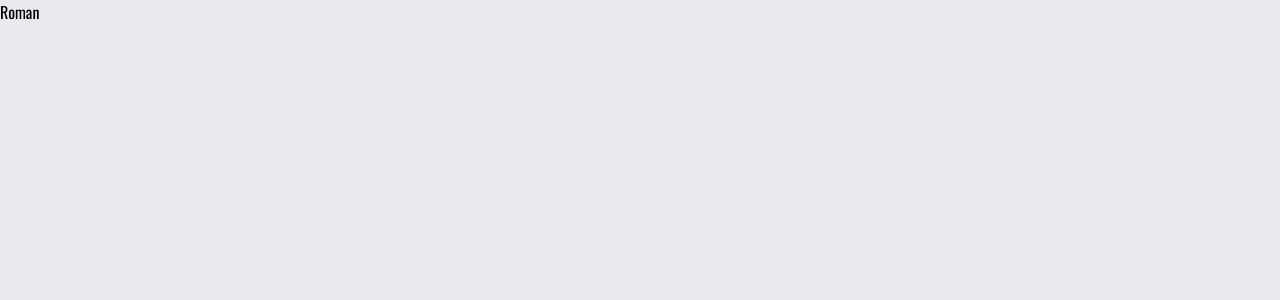
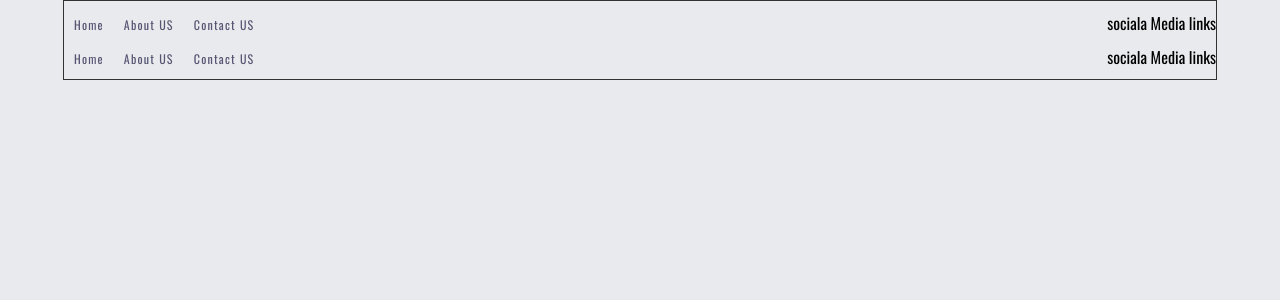
Before and after one commit to romleo/React-Blog, a React (Create React App) app: page / in a window 1280 px wide. Shown: the top 300 px of the page. Built offline with nearby package versions, Linux system fonts and the light colour scheme.

Commit message:
create new componets

```diff
--- a/src/App.css
+++ b/src/App.css
@@ -3,3 +3,8 @@
 
 font-family:'Oswald', sans-serif;
 }
+.App{
+  width: 90%;
+  margin: 0 auto;
+  border: 1px solid #333;
+}
--- a/src/App.js
+++ b/src/App.js
@@ -1,11 +1,14 @@
 import React from 'react';
 
 import './App.css';
+import Home from './conteiners/Home';
+import Header from './components/Header';
 
 function App() {
   return (
     <div className="App">
-      Roman
+      <Header/>
+      <Home/>
     </div>
   );
 }
--- /dev/null
+++ b/src/components/header/index.js
@@ -0,0 +1,24 @@
+import React from 'react';
+import './style.css';
+/**
+* @author
+* @function Header
+**/
+
+const Header = (props) => {
+  return(
+    <header className="header">
+      <nav className="headerMenu">
+        <a href="#">Home</a>
+        <a href="#">About US</a>
+        <a href="#">Contact US</a>
+     </nav>
+     <div>
+       sociala Media links
+     </div>
+    </header>
+   )
+
+ }
+
+export default Header
--- /dev/null
+++ b/src/components/header/style.css
@@ -0,0 +1,19 @@
+.header{
+  display:flex;
+  justify-content: space-between;
+  margin:10px 0 ;
+}
+
+.headerMenu a{
+  display: inline-block;
+  margin:0 10px;
+  text-decoration: none;
+  color: #565673;
+  font-size: 12px;
+  letter-spacing: 1.2px;
+
+}
+.headerMenu a :hover{
+  color: #5f9ea0;
+
+}
--- a/src/conteiners/Home/index.js
+++ b/src/conteiners/Home/index.js
@@ -0,0 +1,13 @@
+ import React from 'react';
+import './style.css';
+import Header from '../../components/header';
+
+const Home = props =>{
+    return(
+        <div>
+            <Header/>
+        </div>
+
+    );
+}
+export default Home;
```
Also changed, not shown: src/components/Hero/index.js (added), src/components/Hero/style.css (added).
